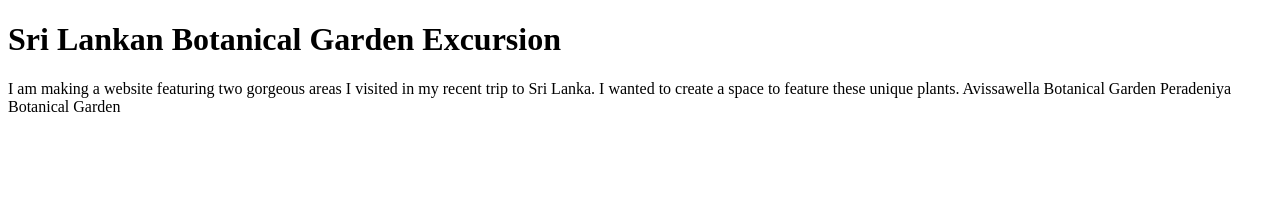
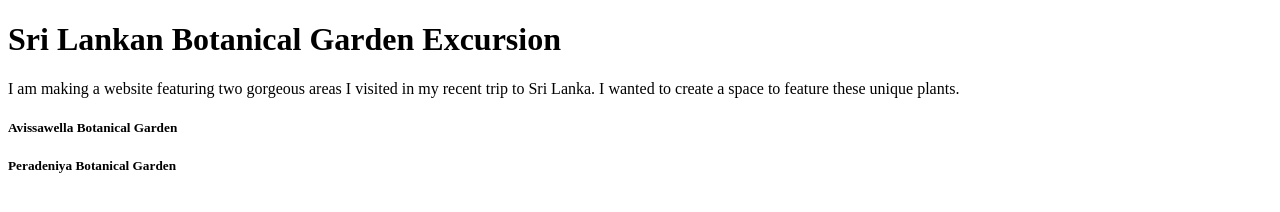
Before and after one commit to aimei60/my-first-website, a plain HTML site: page index.html in a window 1280 px wide. Drawn offline with Linux system fonts and the light colour scheme.

Commit message:
Added one more monkey picture and changed to headings in the html

```diff
--- a/index.html
+++ b/index.html
@@ -9,8 +9,8 @@
   <body>
     <h1>Sri Lankan Botanical Garden Excursion</h1>
     <p1>I am making a website featuring two gorgeous areas I visited in my recent trip to Sri Lanka. I wanted to create a space to feature these unique plants. </p1>
-    <p2>Avissawella Botanical Garden</p2>
-    <p3>Peradeniya Botanical Garden</p3>
+    <h5>Avissawella Botanical Garden</h5>
+    <h5>Peradeniya Botanical Garden</h5>
 
   </body>
 </html>
```
Also changed, not shown: 1 other file.
